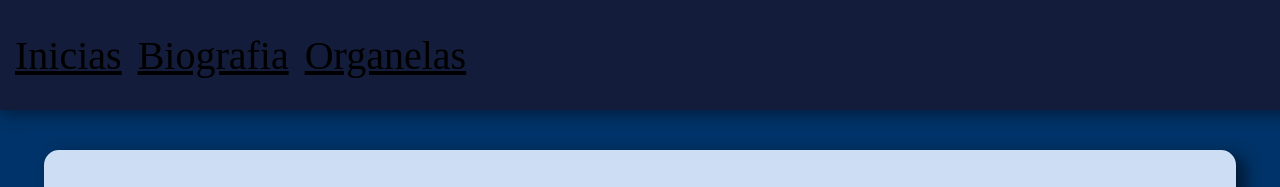
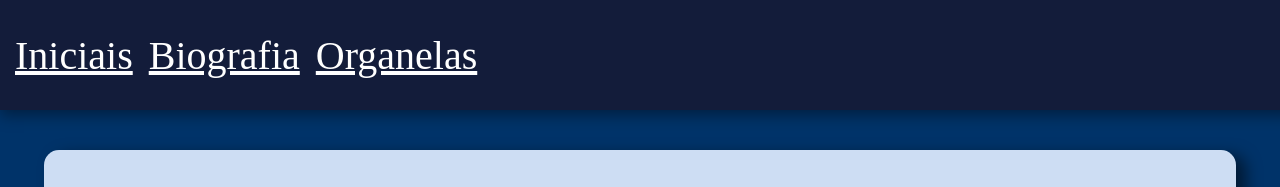
Before and after one commit to aninhabassani2010-boop/Celula, a plain HTML site: page biografia.html in a window 1280 px wide. Shown: the top 187 px of the page. Drawn offline with Linux system fonts and the light colour scheme.

Commit message:
Update biografia.html

```diff
--- a/biografia.html
+++ b/biografia.html
@@ -8,16 +8,9 @@
 </head>
 <body class="body_b">
     <header class="header_b">
-        <a href="https://aninhabassani2010-boop.github.io/Celula/" target="_blank" rel="noopener noreferrer">
-  Inicias
-</a>
-        <a href="https://aninhabassani2010-boop.github.io/Celula/biografia.html" target="_blank" rel="noopener noreferrer">
-  Biografia
-</a>
-        <a href="https://aninhabassani2010-boop.github.io/Celula/organelas.html" target="_blank" rel="noopener noreferrer">
-  Organelas
-</a>
-
+        <a class="a_t" href="https://aninhabassani2010-boop.github.io/Celula/" target="_blank" rel="noopener noreferrer">Iniciais</a>
+        <a class="a_t" href="https://aninhabassani2010-boop.github.io/Celula/biografia.html" target="_blank" rel="noopener noreferrer">Biografia</a>
+        <a class="a_t" href="https://aninhabassani2010-boop.github.io/Celula/organelas.html" target="_blank" rel="noopener noreferrer">Organelas</a>
     </header>
 
     <div class="div_t_b">
```
